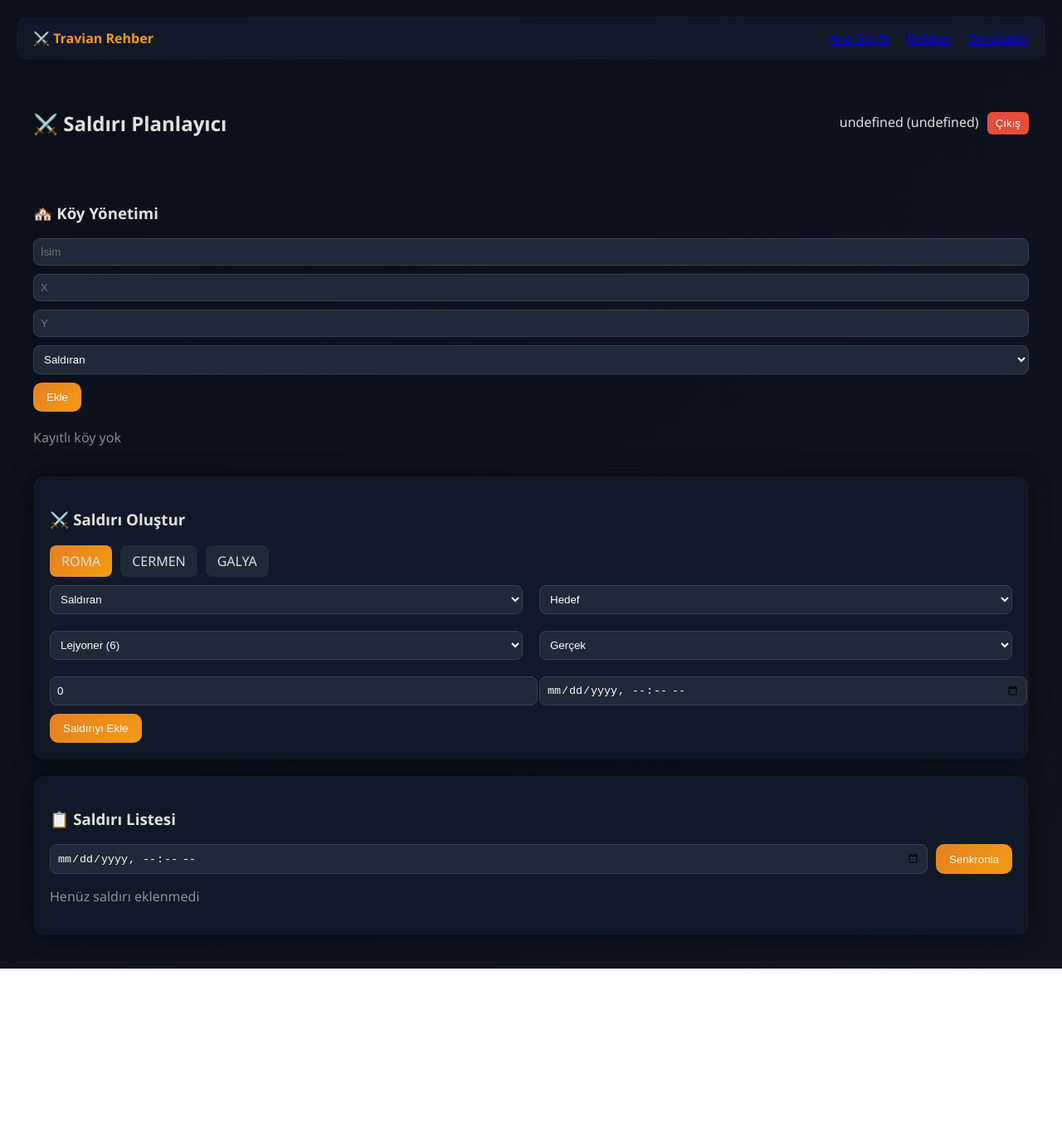
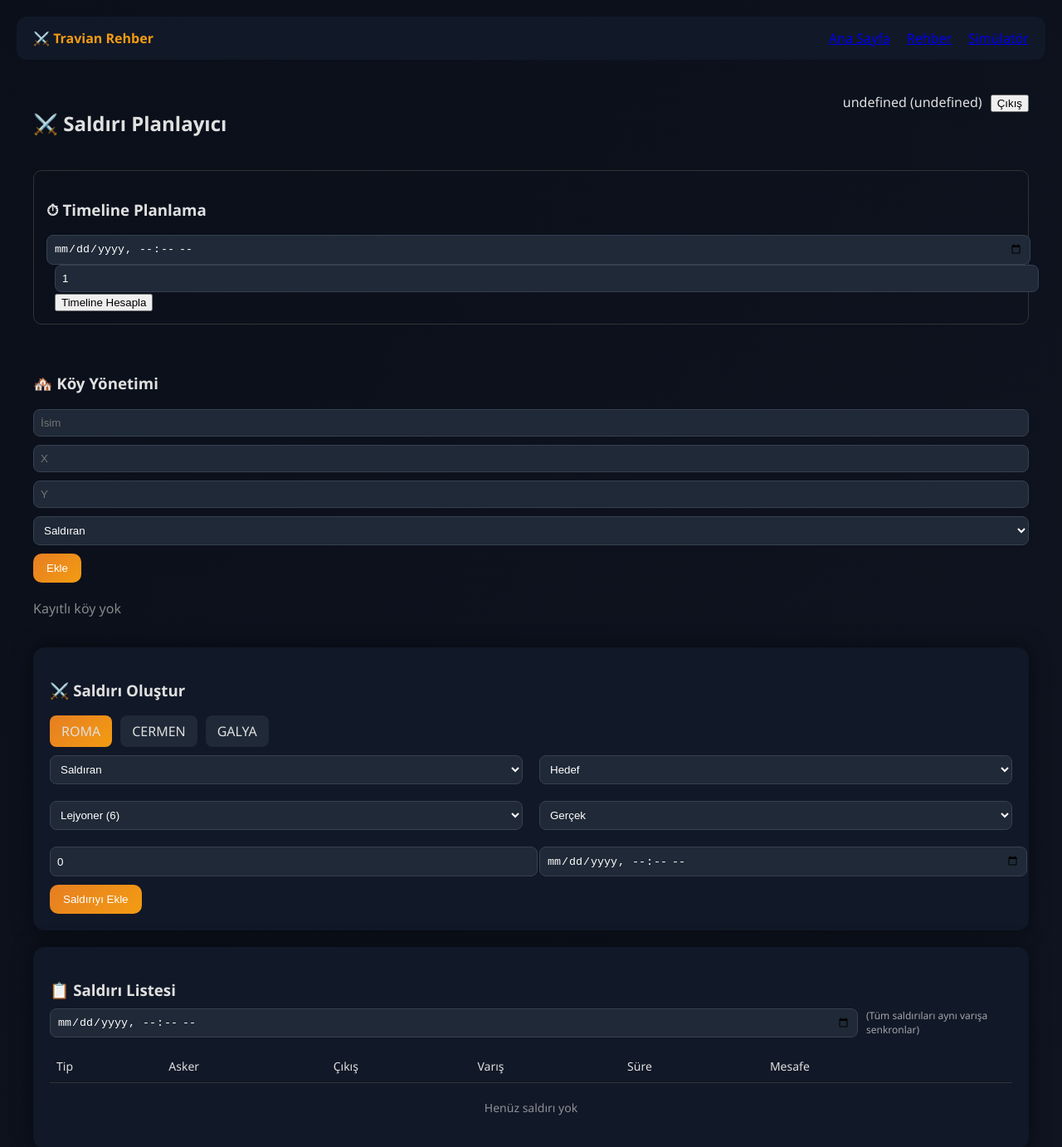
Before and after one commit to savxcan/travian-rehber, a Next.js app: page /app in a window 1280 px wide. Shown: the top 1382 px of the page at 83% size. Before the commit the page ends 1167 px from the top, so only its background shows below. Built offline with nearby package versions, Linux system fonts and the light colour scheme; sample sign-in values are in the browser's storage.

Commit message:
v2.4 stable

```diff
--- a/src/components/simulator/AttackTable.tsx
+++ b/src/components/simulator/AttackTable.tsx
@@ -1,6 +1,4 @@
 "use client"
-
-import { useState } from "react"
 
 type Attack = {
   id: number
@@ -14,102 +12,150 @@ type Attack = {
   departure: string
 }
 
-type Props = {
+export default function AttackTable({
+  attacks,
+  onDelete,
+  onSync
+}: {
   attacks: Attack[]
+  onDelete: (id: number) => void
   onSync: (arrival: string) => void
-  onDelete: (id: number) => void
-}
+}) {
 
-export default function AttackTable({ attacks, onSync, onDelete }: Props) {
-  const [syncTime, setSyncTime] = useState("")
+  const getTypeColor = (type: string) => {
+    if (type === "real") return "#ff4d4f"
+    if (type === "fake") return "#faad14"
+    if (type === "siege") return "#722ed1"
+    return "#999"
+  }
 
   return (
     <div className="card">
-      <h3>📋 Saldırı Listesi</h3>
 
-      {/* 🔥 SYNC PANEL */}
-      <div style={{ display: "flex", gap: "10px", marginBottom: "10px" }}>
+      <h3 style={{ marginBottom: 10 }}>📋 Saldırı Listesi</h3>
+
+      {/* 🔄 SYNC */}
+      <div style={{
+        display: "flex",
+        gap: 10,
+        marginBottom: 15,
+        alignItems: "center"
+      }}>
         <input
           type="datetime-local"
-          value={syncTime}
-          onChange={(e) => setSyncTime(e.target.value)}
+          onChange={(e) => onSync(e.target.value)}
         />
 
-        <button
-          className="btn"
-          onClick={() => {
-            if (!syncTime) return alert("Varış zamanı seç")
-            onSync(syncTime)
-          }}
-        >
-          Senkronla
-        </button>
+        <span style={{ fontSize: 12, opacity: 0.7 }}>
+          (Tüm saldırıları aynı varışa senkronlar)
+        </span>
       </div>
 
-      {/* 🔥 BOŞ DURUM */}
-      {attacks.length === 0 ? (
-        <p style={{ opacity: 0.6 }}>Henüz saldırı eklenmedi</p>
-      ) : (
-        <table style={{ width: "100%", borderCollapse: "collapse" }}>
+      {/* 📊 TABLE */}
+      <div style={{ overflowX: "auto" }}>
+        <table style={{
+          width: "100%",
+          borderCollapse: "collapse",
+          fontSize: 14
+        }}>
           <thead>
-            <tr>
-              <th>#</th>
-              <th>Tip</th>
-              <th>Saldıran</th>
-              <th>Hedef</th>
-              <th>Asker</th>
-              <th>Mesafe</th>
-              <th>Süre</th>
-              <th>Varış</th>
-              <th>Çıkış</th>
-              <th></th>
+            <tr style={{ borderBottom: "1px solid #333" }}>
+              <th style={th}>Tip</th>
+              <th style={th}>Asker</th>
+              <th style={th}>Çıkış</th>
+              <th style={th}>Varış</th>
+              <th style={th}>Süre</th>
+              <th style={th}>Mesafe</th>
+              <th style={th}></th>
             </tr>
           </thead>
 
           <tbody>
-            {attacks.map((a, i) => (
+            {attacks.length === 0 && (
+              <tr>
+                <td colSpan={7} style={{
+                  textAlign: "center",
+                  padding: 20,
+                  opacity: 0.6
+                }}>
+                  Henüz saldırı yok
+                </td>
+              </tr>
+            )}
+
+            {attacks.map((a) => (
               <tr
                 key={a.id}
                 style={{
-                  textAlign: "center",
-                  background:
-                    a.type === "real"
-                      ? "rgba(46, 204, 113, 0.08)"
-                      : a.type === "fake"
-                      ? "rgba(241, 196, 15, 0.08)"
-                      : "rgba(231, 76, 60, 0.08)"
+                  borderBottom: "1px solid #222"
                 }}
               >
-                <td>{i + 1}</td>
-
-                {/* 🔥 TİP GÖRSEL */}
-                <td>
-                  {a.type === "real" && "🟢"}
-                  {a.type === "fake" && "🟡"}
-                  {a.type === "siege" && "🔴"}
+                {/* TYPE */}
+                <td style={td}>
+                  <span style={{
+                    background: getTypeColor(a.type),
+                    padding: "3px 8px",
+                    borderRadius: 6,
+                    fontSize: 12
+                  }}>
+                    {a.type.toUpperCase()}
+                  </span>
                 </td>
 
-                <td>{a.attacker}</td>
-                <td>{a.target}</td>
-                <td>{a.troop}</td>
-                <td>{a.distance.toFixed(2)}</td>
-                <td>{a.duration.toFixed(2)}h</td>
-                <td>{a.arrival}</td>
-                <td>{a.departure}</td>
+                {/* TROOP */}
+                <td style={td}>{a.troop}</td>
 
-                <td>
+                {/* DEPARTURE */}
+                <td style={td}>
+                  {a.departure || "-"}
+                </td>
+
+                {/* ARRIVAL */}
+                <td style={td}>
+                  {a.arrival || "-"}
+                </td>
+
+                {/* DURATION */}
+                <td style={td}>
+                  {a.duration.toFixed(2)} h
+                </td>
+
+                {/* DISTANCE */}
+                <td style={td}>
+                  {a.distance}
+                </td>
+
+                {/* DELETE */}
+                <td style={td}>
                   <button
-                    className="btn-danger"
                     onClick={() => onDelete(a.id)}
+                    style={{
+                      background: "#ff4d4f",
+                      border: "none",
+                      padding: "5px 8px",
+                      borderRadius: 6,
+                      cursor: "pointer"
+                    }}
                   >
-                    Sil
+                    ❌
                   </button>
                 </td>
               </tr>
             ))}
           </tbody>
         </table>
-      )}
+      </div>
     </div>
   )
 }
+
+// 🔧 STYLES
+const th: React.CSSProperties = {
+  textAlign: "left",
+  padding: "10px 8px",
+  fontWeight: 500
+}
+
+const td: React.CSSProperties = {
+  padding: "10px 8px"
+}
--- a/src/components/simulator/SimulatorLayout.tsx
+++ b/src/components/simulator/SimulatorLayout.tsx
@@ -15,49 +15,36 @@ type Attack = {
   troop: string
   type: "real" | "fake" | "siege"
   distance: number
-  duration: number
+  duration: number // saat cinsinden (float)
   arrival: string
   departure: string
 }
 
 export default function SimulatorLayout() {
-
   const [villages, setVillages] = useState<any[]>([])
   const [attacks, setAttacks] = useState<Attack[]>([])
   const [loaded, setLoaded] = useState(false)
   const [showIntro, setShowIntro] = useState(true)
+
+  // 🔥 TIMELINE STATE
+  const [timelineArrival, setTimelineArrival] = useState("")
+  const [offset, setOffset] = useState(1) // dakika
+
+  // 🔐 USER (sadece header için)
   const [user, setUser] = useState<any>(null)
 
-  // 🔐 USER LOAD (sadece görüntü için)
   useEffect(() => {
-    if (typeof window !== "undefined") {
-      const stored = localStorage.getItem("user")
-      if (stored) {
-        setUser(JSON.parse(stored))
-      }
-    }
+    const stored = localStorage.getItem("user")
+    if (stored) setUser(JSON.parse(stored))
   }, [])
 
-  // 🔥 DATE PARSER (TIME FIX)
-  const parseLocalDate = (value: string) => {
-    if (!value) return new Date()
-
-    const [datePart, timePart] = value.split("T")
-    const [year, month, day] = datePart.split("-").map(Number)
-    const [hour, minute] = timePart.split(":").map(Number)
-
-    return new Date(year, month - 1, day, hour, minute)
-  }
-
-  // 💾 ATTACK LOAD
+  // 💾 LOAD
   useEffect(() => {
     try {
       const data = localStorage.getItem(STORAGE_KEY)
-      if (data) {
-        setAttacks(JSON.parse(data))
-      }
+      if (data) setAttacks(JSON.parse(data))
     } catch (err) {
-      console.error("Load error:", err)
+      console.error(err)
     } finally {
       setLoaded(true)
     }
@@ -69,7 +56,7 @@ export default function SimulatorLayout() {
     localStorage.setItem(STORAGE_KEY, JSON.stringify(attacks))
   }, [attacks, loaded])
 
-  // ➕ ADD ATTACK
+  // ➕ ADD
   const handleAddAttack = (attack: Attack) => {
     setAttacks(prev => [...prev, attack])
   }
@@ -79,11 +66,11 @@ export default function SimulatorLayout() {
     setAttacks(prev => prev.filter(a => a.id !== id))
   }
 
-  // 🔄 SYNC
+  // 🔄 NORMAL SYNC
   const handleSync = (arrival: string) => {
     if (!arrival) return alert("Varış zamanı seç")
 
-    const arrivalDate = parseLocalDate(arrival)
+    const arrivalDate = new Date(arrival)
 
     const updated = attacks.map(a => {
       const departure = new Date(
@@ -100,54 +87,101 @@ export default function SimulatorLayout() {
     setAttacks(updated)
   }
 
+  // ⚔️ TIMELINE (ANA SİSTEM)
+  const handleTimeline = () => {
+    if (!timelineArrival) return alert("Varış zamanı seç")
+
+    const arrivalDate = new Date(timelineArrival)
+
+    // 🔥 süreye göre sırala (uzun süre önce çıkar)
+    const sorted = [...attacks].sort((a, b) => b.duration - a.duration)
+
+    const updated = sorted.map((a, i) => {
+      const delay = i * offset * 60 * 1000
+
+      const departure = new Date(
+        arrivalDate.getTime() - a.duration * 3600 * 1000 - delay
+      )
+
+      return {
+        ...a,
+        arrival: arrivalDate.toLocaleString(),
+        departure: departure.toLocaleString()
+      }
+    })
+
+    setAttacks(updated)
+  }
+
   return (
-    <div style={{ padding: "20px" }}>
+    <div style={{ padding: 20 }}>
 
-      {/* 🔥 INTRO */}
+      {/* INTRO */}
       {showIntro && (
         <Intro onFinish={() => setShowIntro(false)} />
       )}
 
-      {/* 🔝 HEADER */}
-      <div
-        style={{
-          display: "flex",
-          justifyContent: "space-between",
-          alignItems: "center",
-          marginBottom: "20px"
-        }}
-      >
+      {/* HEADER */}
+      <div style={{
+        display: "flex",
+        justifyContent: "space-between",
+        marginBottom: 20
+      }}>
         <h2>⚔️ Saldırı Planlayıcı</h2>
 
         <div>
           {user ? `${user.nickname} (${user.server})` : "Misafir"}
 
           <button
-            className="btn-danger"
             onClick={() => {
               localStorage.removeItem("user")
-              window.location.href = "/auth"
+              location.href = "/auth"
             }}
-            style={{ marginLeft: "10px" }}
+            style={{ marginLeft: 10 }}
           >
             Çıkış
           </button>
         </div>
       </div>
 
-      {/* 🔥 MAIN */}
+      {/* TIMELINE PANEL */}
+      <div style={{
+        padding: 15,
+        marginBottom: 20,
+        border: "1px solid #333",
+        borderRadius: 10
+      }}>
+        <h3>⏱ Timeline Planlama</h3>
+
+        <input
+          type="datetime-local"
+          value={timelineArrival}
+          onChange={(e) => setTimelineArrival(e.target.value)}
+        />
+
+        <input
+          type="number"
+          value={offset}
+          onChange={(e) => setOffset(Number(e.target.value))}
+          placeholder="Dakika aralık"
+          style={{ marginLeft: 10 }}
+        />
+
+        <button onClick={handleTimeline} style={{ marginLeft: 10 }}>
+          Timeline Hesapla
+        </button>
+      </div>
+
+      {/* MAIN */}
       <div className="grid">
 
-        {/* 🏘️ Köy Yönetimi */}
         <VillageManager onChange={setVillages} />
 
-        {/* ⚔️ Saldırı Form */}
         <AttackForm
           villages={villages}
           onAddAttack={handleAddAttack}
         />
 
-        {/* 📋 Liste */}
         <AttackTable
           attacks={attacks}
           onDelete={handleDelete}
```
